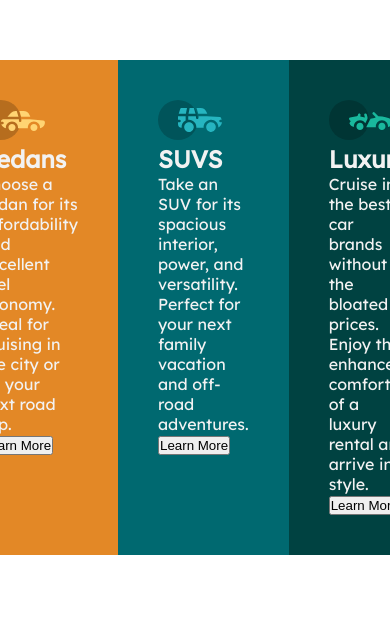
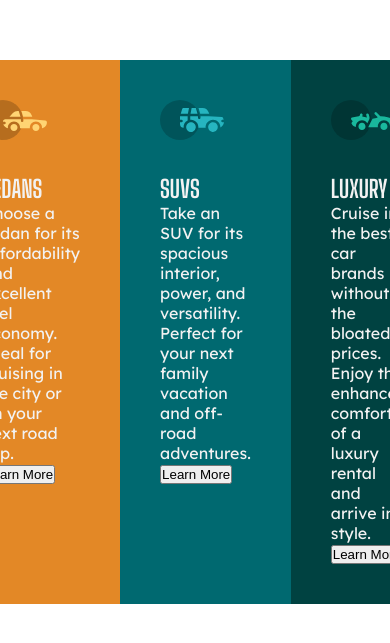
Before and after one commit to napalm-git/3-column-preview-card-component, a website: page index.html in a window 390 px wide. Shown: the part 151-794 px from the top of the page. Drawn offline with Linux system fonts and the light colour scheme.

Commit message:
automobile header style

```diff
--- a/sass/main.scss
+++ b/sass/main.scss
@@ -38,5 +38,13 @@ body {
     &.luxury {
       background-color: $color-luxury;
     }
+
+    .automobile-type {
+      text-transform: uppercase;
+      margin-top: 1.875rem;
+      font-family: $ff-secondary;
+      color: $color-header-button;
+      font-weight: 700;
+    }
   }
 }
```
Also changed, not shown: css/main.css.
